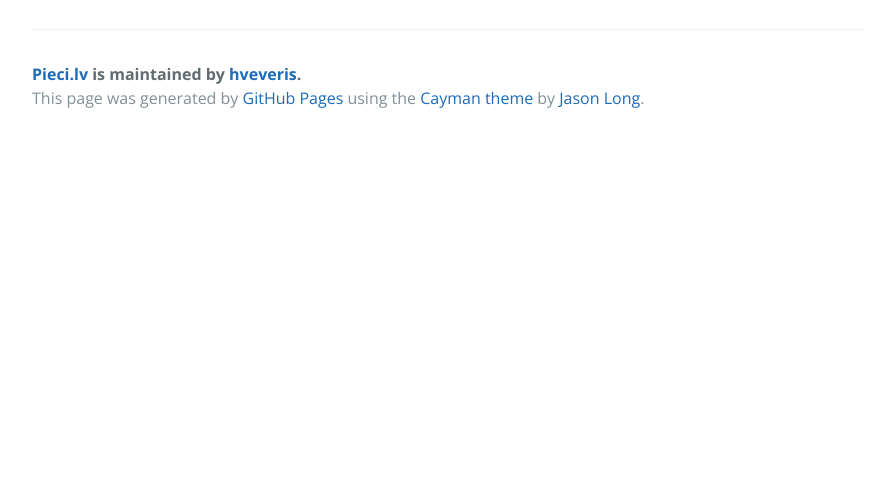
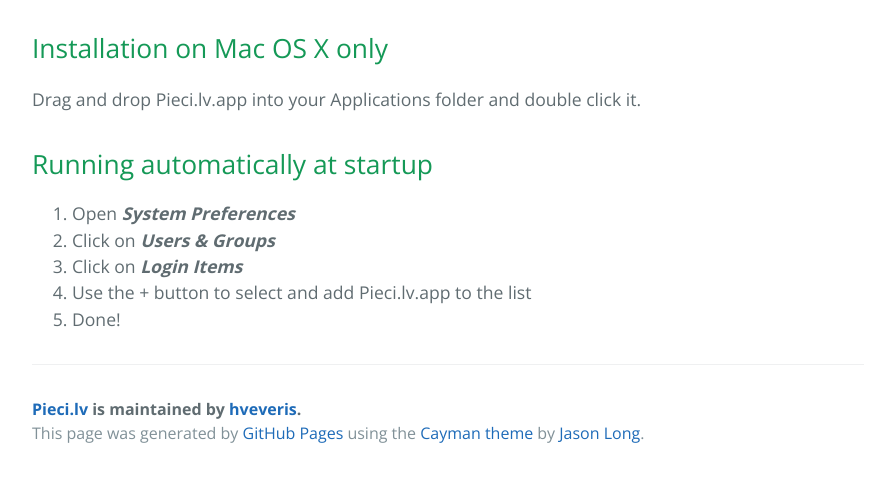
Before and after one commit to hveveris/Pieci.lv, a plain HTML site: page index.html in a window 1280 px wide. Shown: the part 724-1201 px from the top of the page, without its empty margins (192-1087 px from the left). Before the commit the page ends 866 px from the top, so only its background shows below. Drawn offline with nearby package versions, Linux system fonts and the light colour scheme.

Commit message:
Create gh-pages branch via GitHub

```diff
--- a/index.html
+++ b/index.html
@@ -21,6 +21,27 @@
     <section class="main-content">
       <p><img src="https://github.com/hveveris/Pieci.lv/blob/master/mac.png?raw=true" alt=""></p>
 
+<h2>
+<a id="installation-on-mac-os-x-only" class="anchor" href="#installation-on-mac-os-x-only" aria-hidden="true"><span class="octicon octicon-link"></span></a>Installation on Mac OS X only</h2>
+
+<p>Drag and drop Pieci.lv.app into your Applications folder and double click it.    </p>
+
+<h2>
+<a id="running-automatically-at-startup" class="anchor" href="#running-automatically-at-startup" aria-hidden="true"><span class="octicon octicon-link"></span></a>Running automatically at startup</h2>
+
+<ol>
+<li>Open <strong><em>System Preferences</em></strong><br>
+</li>
+<li>Click on <strong><em>Users &amp; Groups</em></strong><br>
+</li>
+<li>Click on <strong><em>Login Items</em></strong><br>
+</li>
+<li>Use the + button to select and add Pieci.lv.app to the list<br>
+</li>
+<li>Done!<br>
+</li>
+</ol>
+
       <footer class="site-footer">
         <span class="site-footer-owner"><a href="https://github.com/hveveris/Pieci.lv">Pieci.lv</a> is maintained by <a href="https://github.com/hveveris">hveveris</a>.</span>
 
--- a/params.json
+++ b/params.json
@@ -1 +1 @@
-{"name":"Pieci.lv","tagline":"A tiny Mac OS X utility app for listening to the Latvian radio Pieci.lv","body":"![](https://github.com/hveveris/Pieci.lv/blob/master/mac.png?raw=true)","google":"UA-63931499-1","note":"Don't delete this file! It's used internally to help with page regeneration."}
+{"name":"Pieci.lv","tagline":"A tiny Mac OS X utility app for listening to the Latvian radio Pieci.lv","body":"![](https://github.com/hveveris/Pieci.lv/blob/master/mac.png?raw=true)\r\n## Installation on Mac OS X only \r\nDrag and drop Pieci.lv.app into your Applications folder and double click it.    \r\n## Running automatically at startup\r\n1. Open **_System Preferences_**  \r\n2. Click on **_Users & Groups_**  \r\n3. Click on **_Login Items_**   \r\n4. Use the + button to select and add Pieci.lv.app to the list  \r\n5. Done!  ","google":"UA-63931499-1","note":"Don't delete this file! It's used internally to help with page regeneration."}
```
